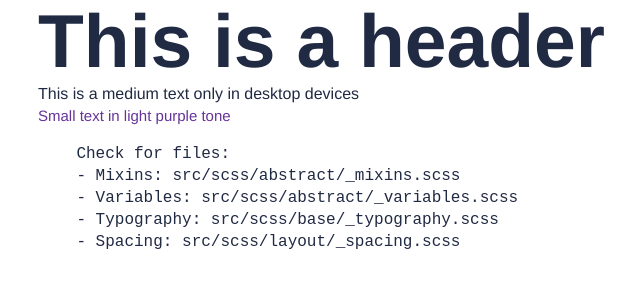
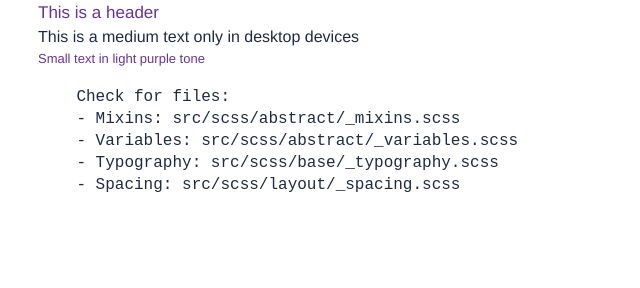
Before and after one commit to ilasw/design-system-challenge, a website built with Vite: page index.html in a window 1280 px wide. Shown: the whole page, without its empty margins (197-837 px from the left). Built offline with nearby package versions, Linux system fonts and the light colour scheme.

Commit message:
feat: added header style

```diff
--- a/index.html
+++ b/index.html
@@ -6,7 +6,7 @@
 </head>
 <body>
 <div class="container">
-  <h1 class="heading-base md:heading-xl">This is a header</h1>
+  <h1 class="header">This is a header</h1>
   <p class="font-regular lg:font-medium">This is a medium text only in desktop devices</p>
   <p class="text-sm color-purple">Small text in light purple tone</p>
 
--- a/src/scss/abstract/_variables.scss
+++ b/src/scss/abstract/_variables.scss
@@ -34,10 +34,9 @@ $typography-map: (
         xl: (3.75rem, 1.1, 700)
     ),
     text: (
-        base: (1rem, 1.5, 500),
-        sm: (.75rem, 1.5, 500),
-        lg: (1.125rem, 1.5, 500),
-        xl: (1.5rem, 1.5, 500)
+        sm: (.65rem, 1.1rem, 400),
+        base: (.75rem, 2.2rem, 400),
+        lg: (.85rem, 1.5, 400)
     ),
 );
 
--- a/src/scss/base/_typography.scss
+++ b/src/scss/base/_typography.scss
@@ -33,3 +33,8 @@
 @each $name, $value in $color-palette {
   @include make-utility-class(color, $value, color-#{$name});
 }
+
+.header {
+  @extend .text-lg;
+  @extend .color-purple
+}
```
